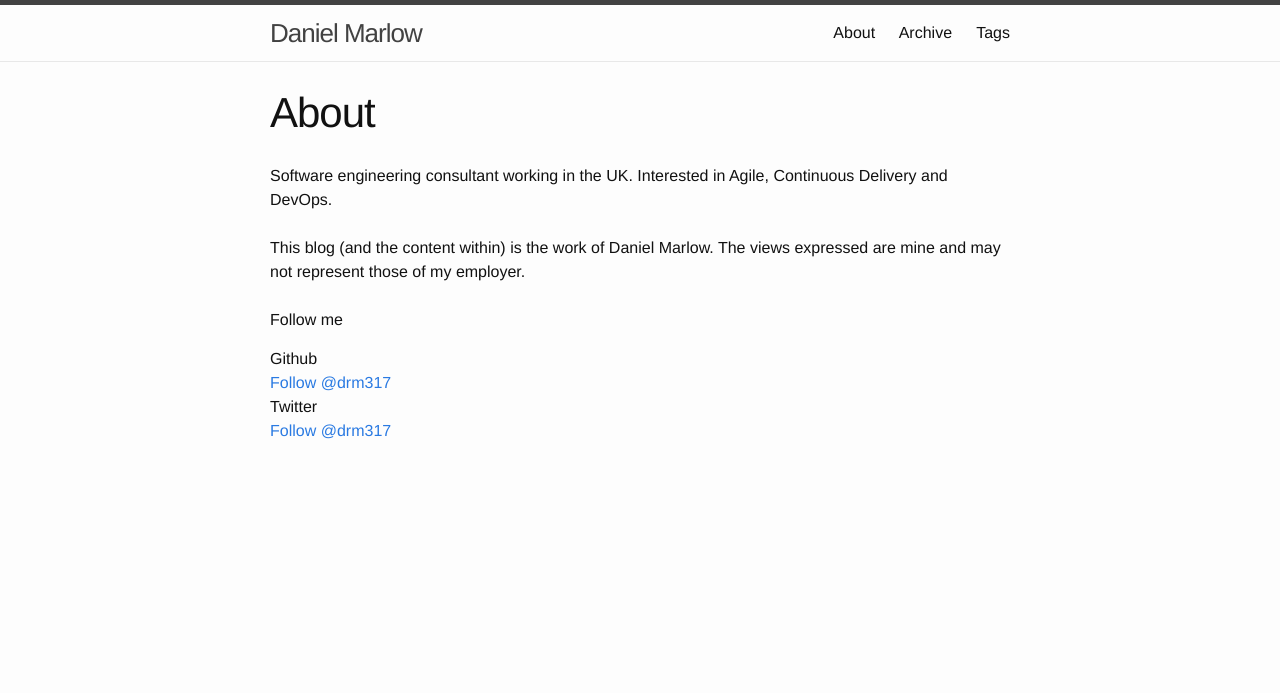
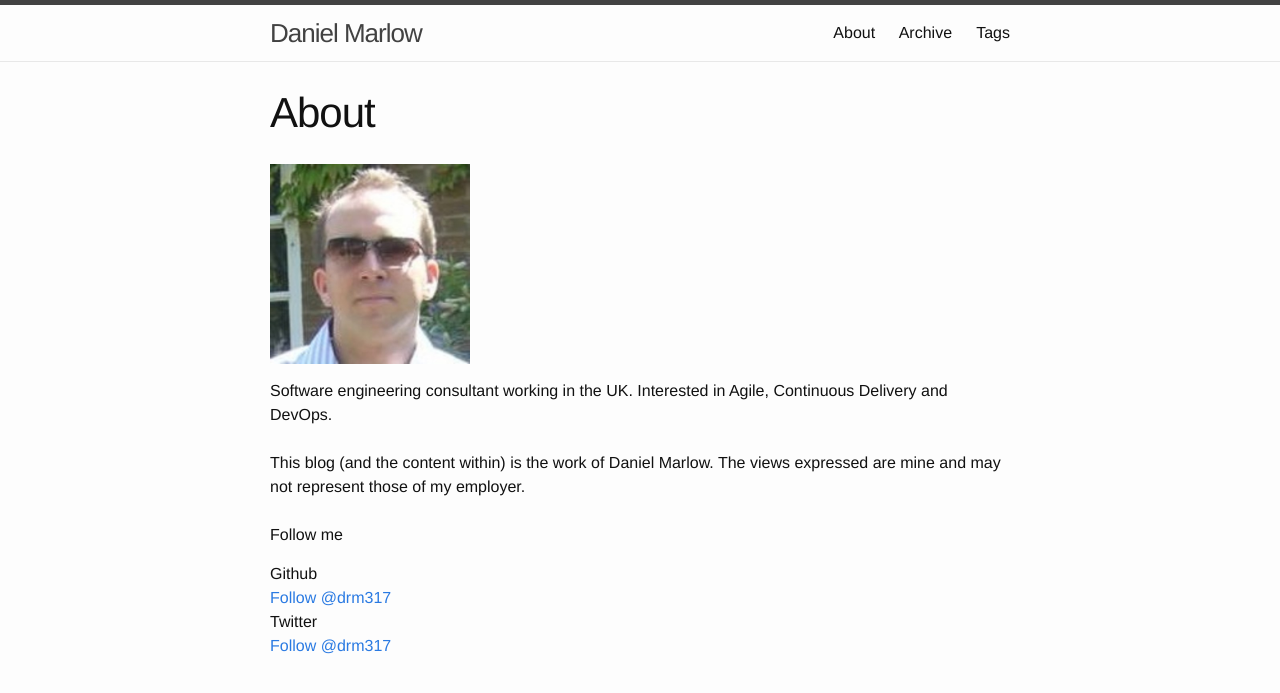
Before and after one commit to drm317/drm317.github.io, a Jekyll site: the page built from about.md, in a window 1280 px wide. Shown: the top 693 px of the page. Built offline with Jekyll 4.4.1, drawn with Linux system fonts in a browser that asks for light colours; comment, search, counter and statistics services are not loaded.

Commit message:
Added picture

```diff
--- a/about.md
+++ b/about.md
@@ -4,6 +4,9 @@ title: About
 header: About me
 group: navigation
 ---
+
+<img src="/images/daniel.jpeg" width="200" height="200" />
+
 
 Software engineering consultant working in the UK. Interested
 in Agile, Continuous Delivery and DevOps.
```
Also changed, not shown: images/daniel.jpeg (added).
